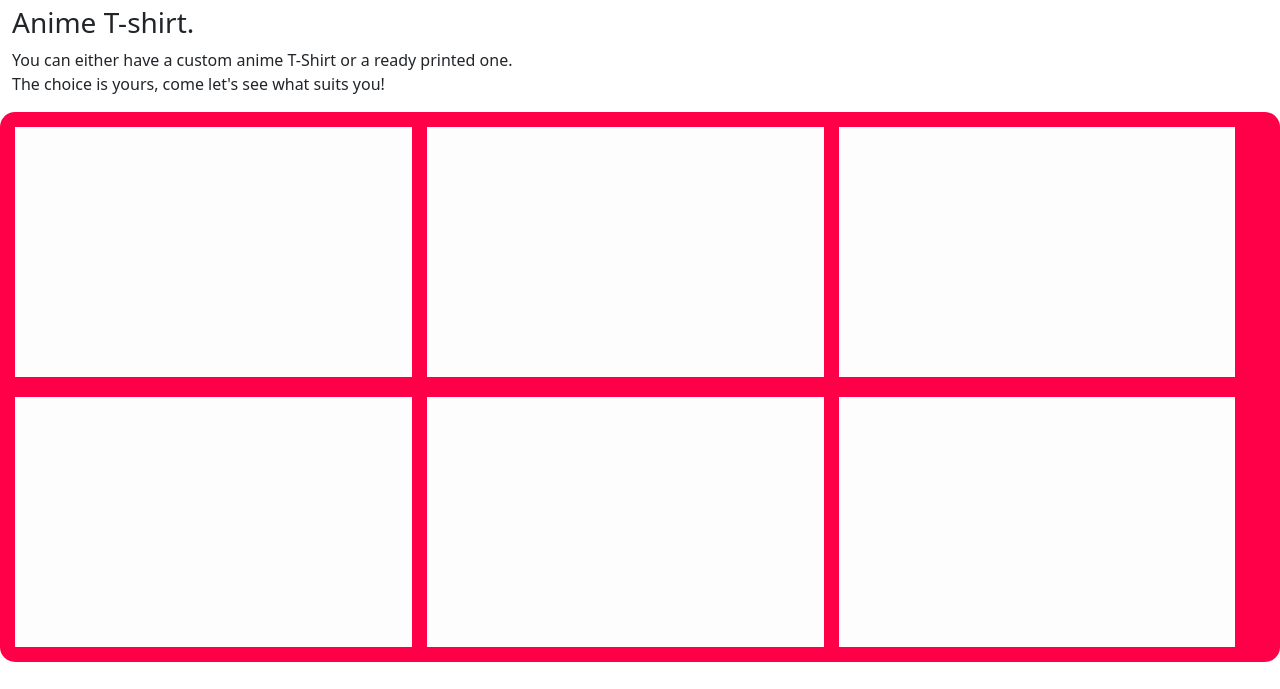
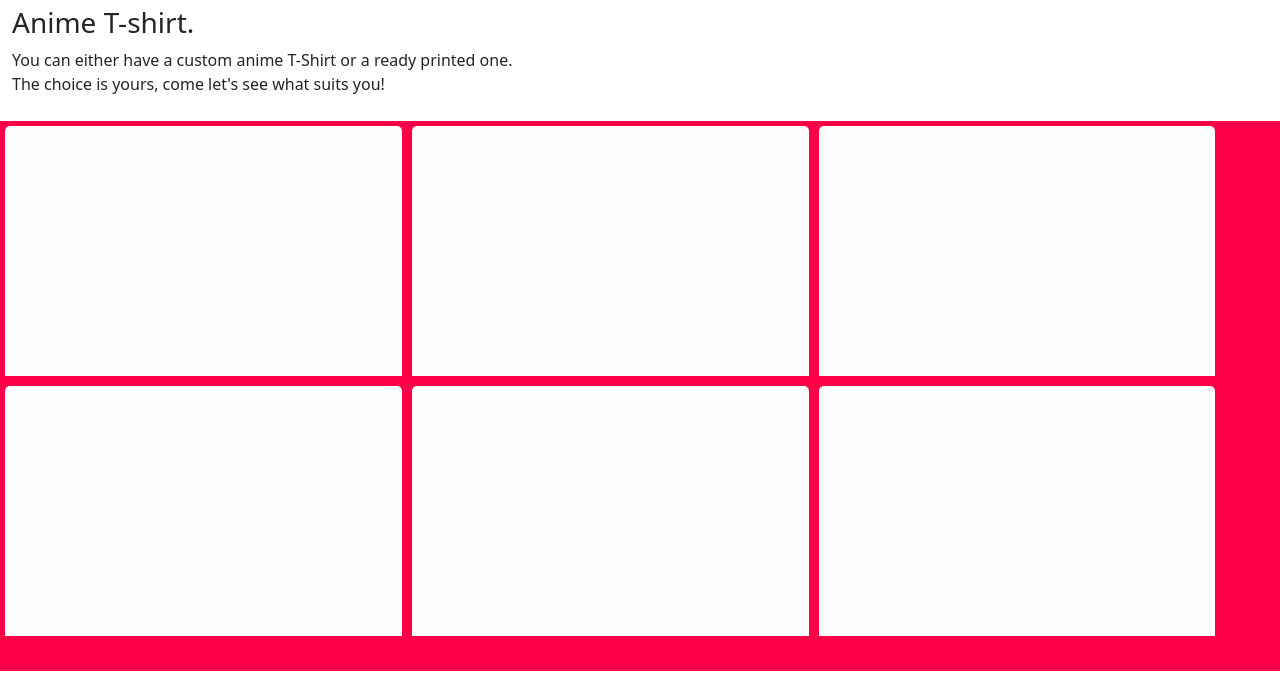
Before and after one commit to Univ-B/cherry-store, a plain HTML site: page products.html in a window 1280 px wide. Shown: the part 1410-2099 px from the top of the page. Drawn offline with nearby package versions, Linux system fonts and the light colour scheme; a web font is replaced by a local one.

Commit message:
css modified

```diff
--- a/css/Style.css
+++ b/css/Style.css
@@ -299,23 +299,23 @@ footer p{
 /* for the product cards */
 .section2-product{
     width: 100%;
-    justify-items: center;
     height: 550px;
     background: #ff0048;
-    border-radius: 15px;
     margin-top: 25px;
-    margin: auto;
 }
 .cards{
     width: 31%;
     height: 250px;
     background: rgb(253, 253, 253);
     float: left;
-    margin-left: 15px;
-    margin-top: 15px;
+    padding-left: 20px;
+    margin-top: 5px;
+    margin-left: 5px;
+    margin-right: 5px;
+    border-top-left-radius:5px;
+    border-top-right-radius: 5px;
     margin-bottom: 5px;
 }
-
 /* end of products page */
 
 /* Contacts page */
```
